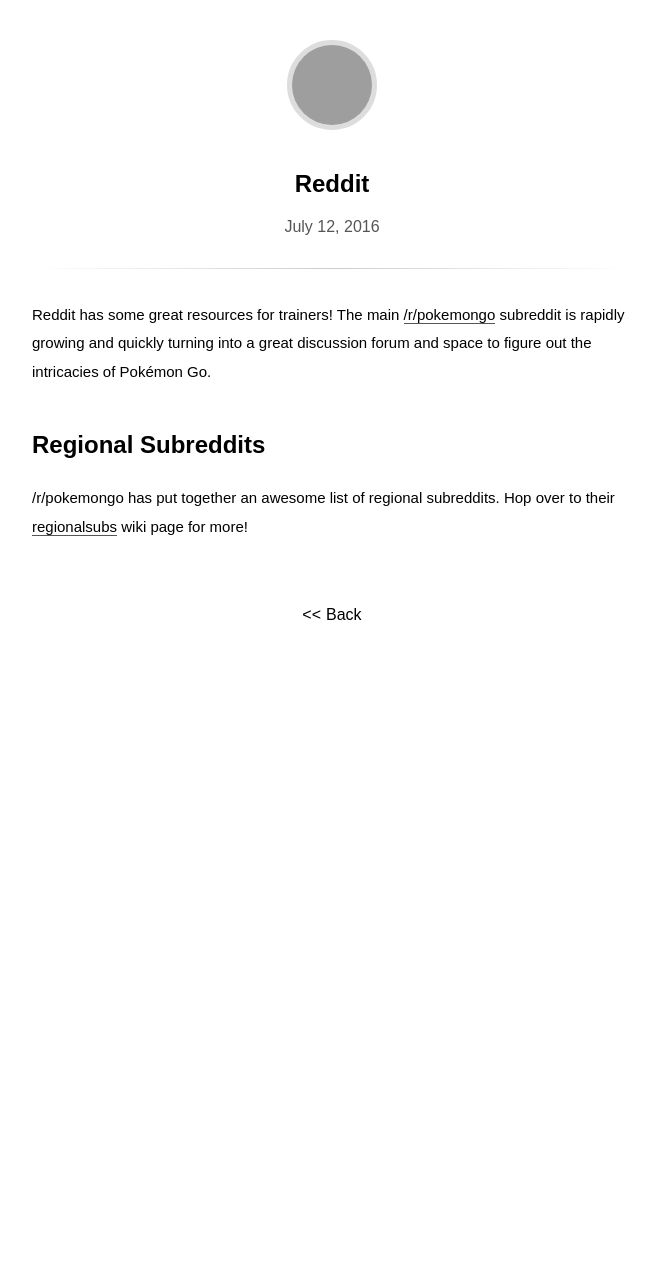
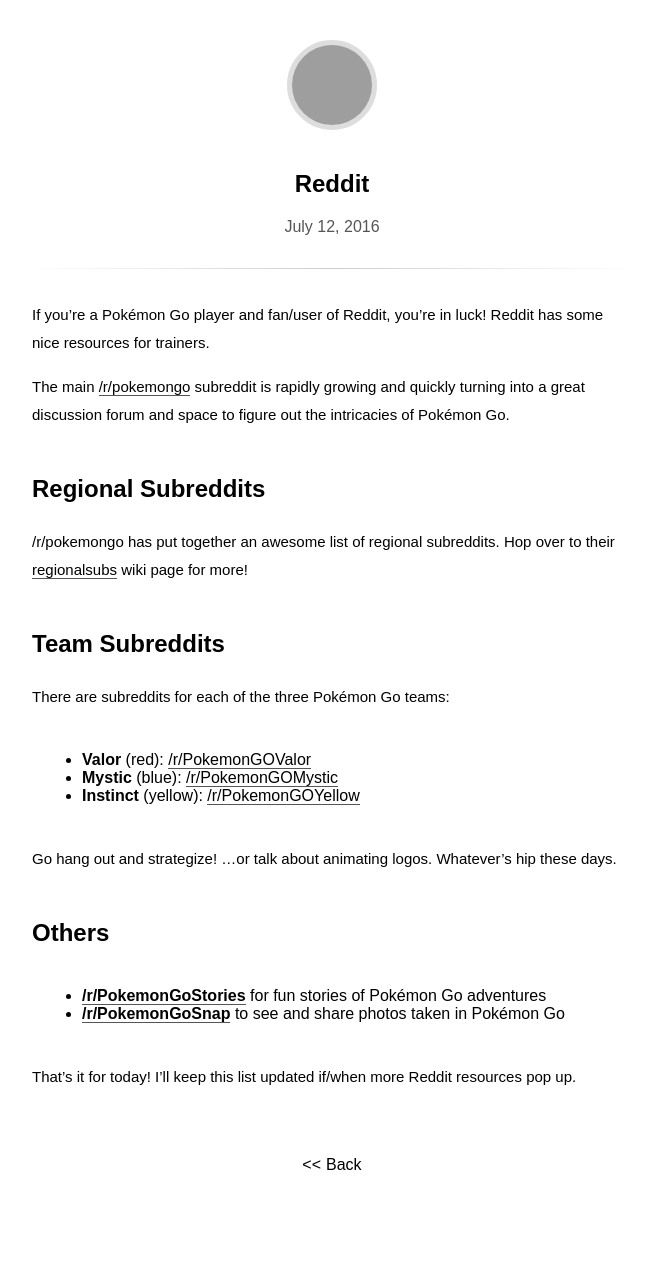
Before and after one commit to cassidyjames/poke.today, a Jekyll site: the page built from _posts/2016-07-13-reddit.markdown, in a window 1280 px wide. Shown: the whole page, without its empty margins (308-964 px from the left). Built offline with Jekyll 4.4.1, drawn with Linux system fonts in a browser that asks for light colours; some web fonts are replaced; before the commit the page ends 900 px from its top, so only the background shows below that; grey boxes are pictures that could not be loaded.

Commit message:
Add Reddit content, tweak timestamps

```diff
--- a/_posts/2016-07-12-welcome.markdown
+++ b/_posts/2016-07-12-welcome.markdown
@@ -1,7 +1,7 @@
 ---
 layout: post
 title:  "Welcome!"
-date:   2016-07-12 20:51:54 -0600
+date:   2016-07-11 23:59:59 -0600
 categories: update
 ---
 
--- a/_posts/2016-07-13-reddit.markdown
+++ b/_posts/2016-07-13-reddit.markdown
@@ -1,16 +1,40 @@
 ---
 layout: post
 title:  "Reddit"
-date:   2016-07-12 20:51:54 -0600
+date:   2016-07-12 23:30:00 -0600
 categories: update
 ---
 
-Reddit has some great resources for trainers! The main [/r/pokemongo](https://www.reddit.com/r/pokemongo)
-subreddit is rapidly growing and quickly turning into a great discussion forum
-and space to figure out the intricacies of Pokémon Go.
+If you&rsquo;re a Pokémon Go player and fan/user of Reddit, you're in luck!
+Reddit has some nice resources for trainers.
+
+The main [/r/pokemongo](https://www.reddit.com/r/pokemongo) subreddit is rapidly
+growing and quickly turning into a great discussion forum and space to figure
+out the intricacies of Pokémon Go.
 
 ## Regional Subreddits
 
 /r/pokemongo has put together an awesome list of regional subreddits. Hop over
 to their [regionalsubs](https://www.reddit.com/r/pokemongo/wiki/regionalsubs)
 wiki page for more!
+
+## Team Subreddits
+
+There are subreddits for each of the three Pokémon Go teams:
+
+  * **Valor** (red): [/r/PokemonGOValor](https://www.reddit.com/r/PokemonGOValor)
+  * **Mystic** (blue): [/r/PokemonGOMystic](https://www.reddit.com/r/PokemonGOMystic)
+  * **Instinct** (yellow): [/r/PokemonGOYellow](https://www.reddit.com/r/PokemonGOYellow)
+
+Go hang out and strategize! &hellip;or talk about animating logos. Whatever&rsquo;s
+hip these days.
+
+## Others
+
+  * **[/r/PokemonGoStories](https://www.reddit.com/r/PokemonGoStories)** for fun
+  stories of Pokémon Go adventures
+  * **[/r/PokemonGoSnap](https://www.reddit.com/r/PokemonGoSnap)** to see and
+  share photos taken in Pokémon Go
+
+That&rsquo;s it for today! I&rsquo;ll keep this list updated if/when more Reddit
+resources pop up.
```
